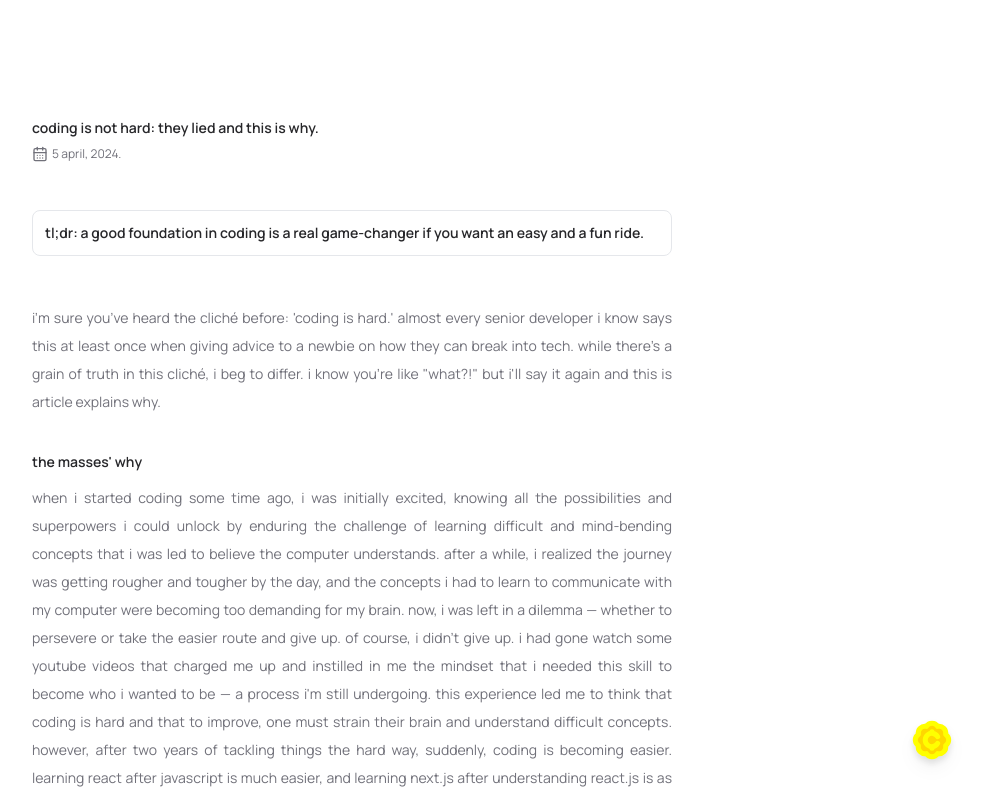
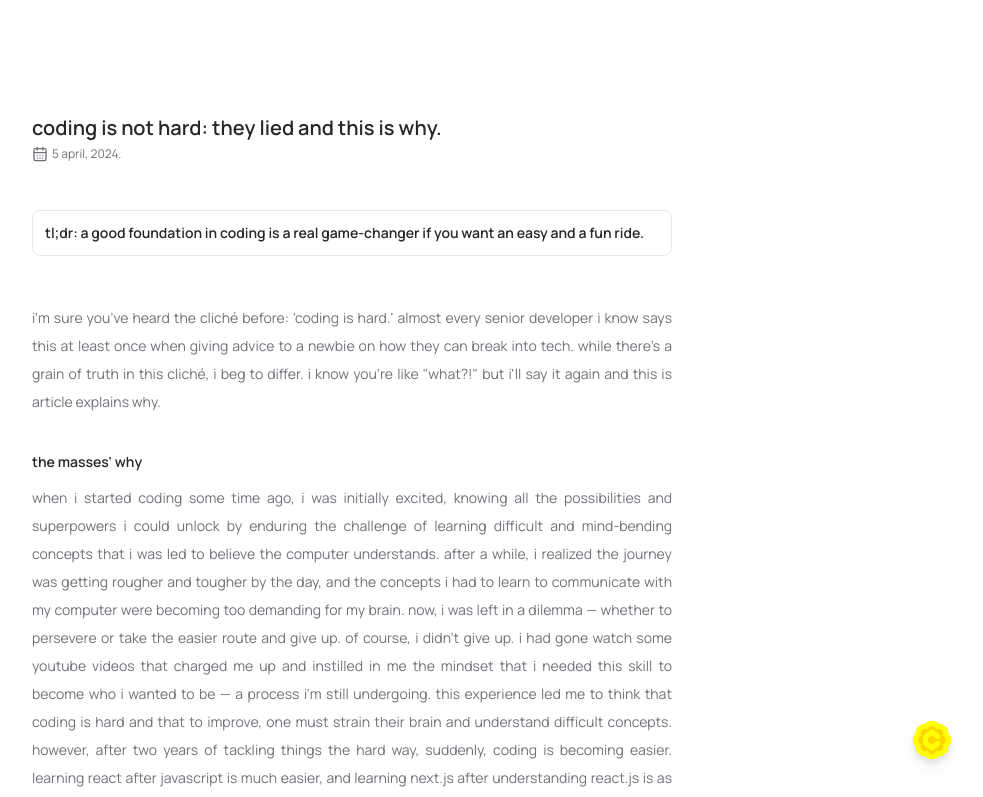
Before and after one commit to holaliamewu/portfolio-react, a React (Vite) app: page /blog/coding-is-not-hard in a window 1280 px wide. Shown: the top 797 px of the page, without its empty margins (288-1271 px from the left). Built offline with nearby package versions, Linux system fonts and the light colour scheme.

Commit message:
ui: blogone heading

```diff
--- a/src/pages/BlogOne.jsx
+++ b/src/pages/BlogOne.jsx
@@ -6,7 +6,7 @@ export default function BlogOne() {
     return (
       <div className="mx-auto w-[90vw] text-sm font-[400] leading-[1.8] md:leading-[2] text-zinc-500 md:w-[60vw] lg:w-[50vw] 2xl:w-[30vw] min-h-[100vh] font-['manrope'] flex flex-col mt-16  ">
         <SupportMe />
-        <h1 className=" text-md font-semibold text-zinc-800 mt-[50px] mb-1" >coding is not hard: they lied and this is why.</h1>
+        <h1 className=" text-xl font-semibold text-zinc-800 mt-[50px] mb-1" >coding is not hard: they lied and this is why.</h1>
         <h4 className='flex items-center text-xs gap-1 mb-8' > <CalendarDays size={16} /> 5 april, 2024.</h4>
           <h3 className='p-3 border rounded-lg text-sm text-zinc-800 font-semibold mt-4 mb-12'>
           tl;dr: a good foundation in coding is a real game-changer if you want an easy and a fun ride. </h3>
```
